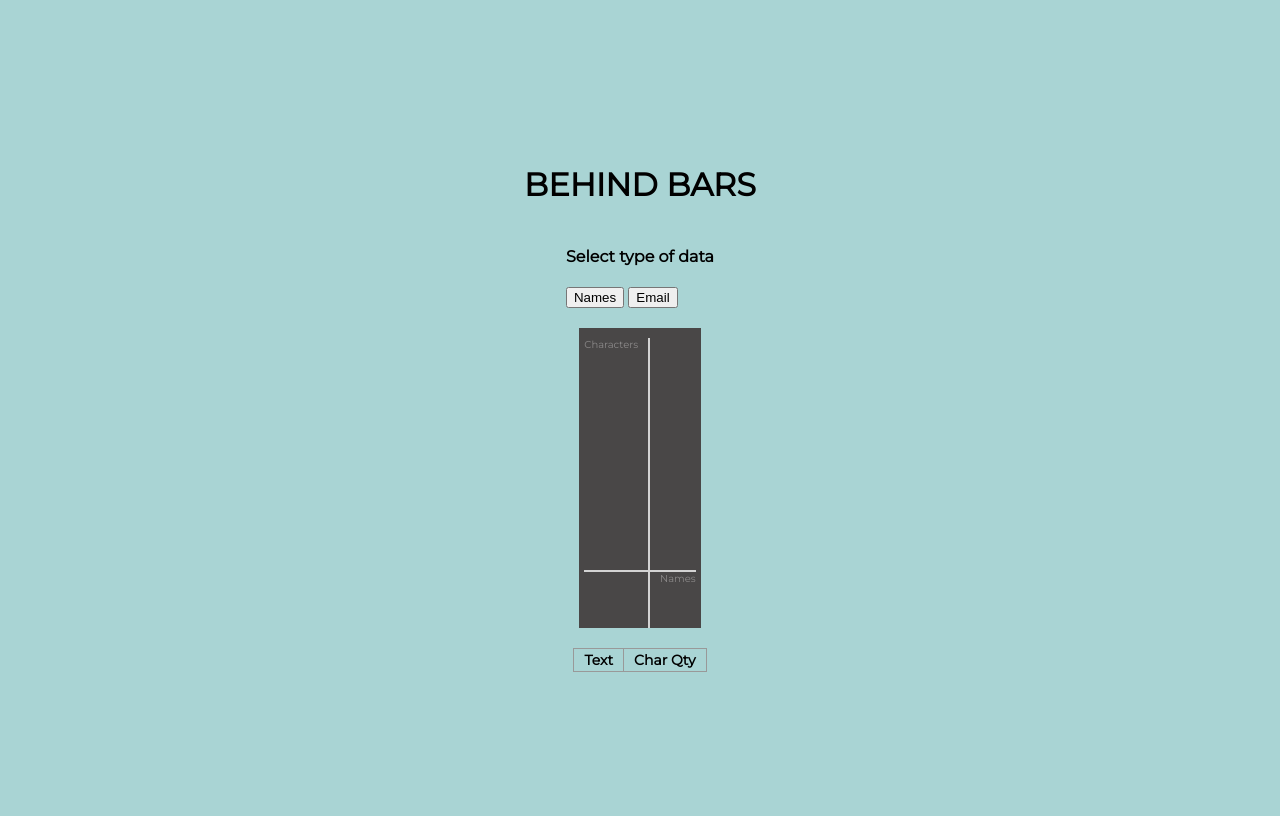
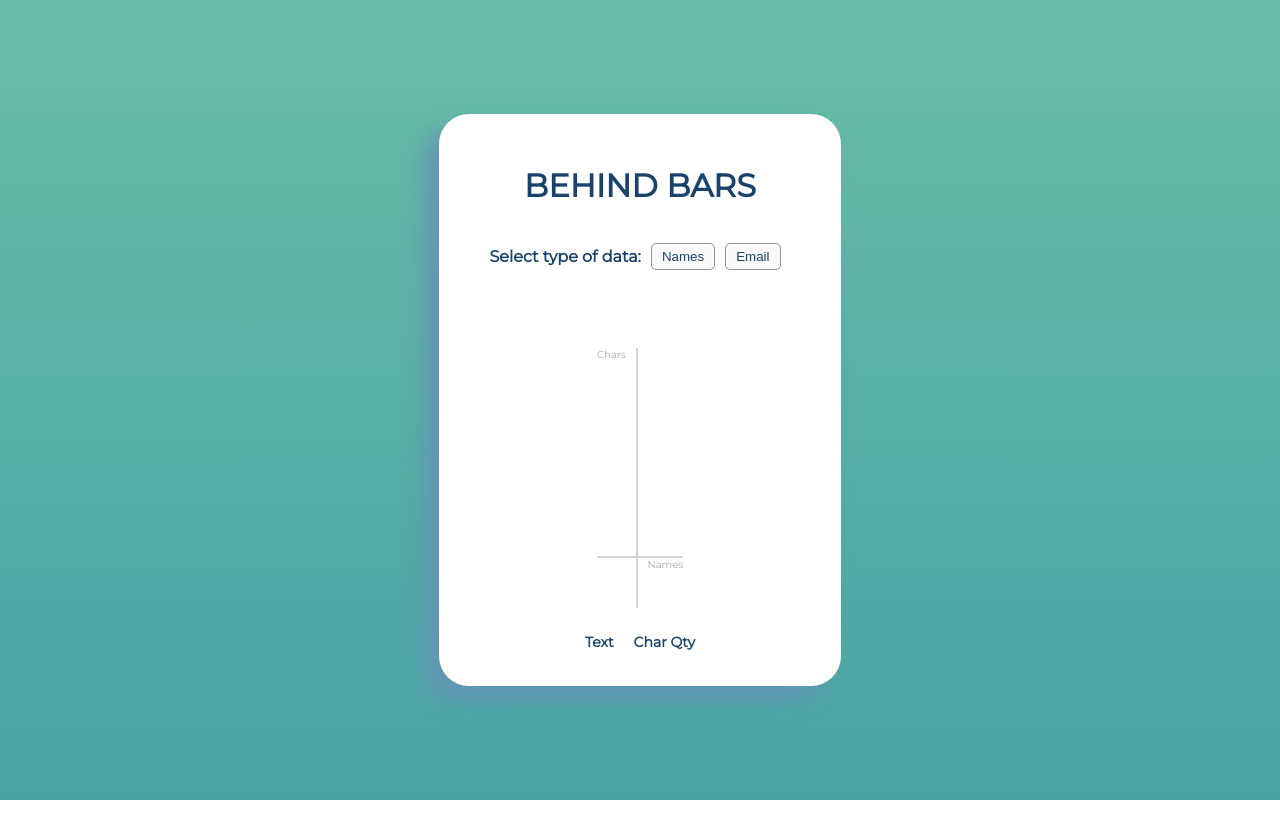
Before and after one commit to mikewitk/behind-bars, a plain HTML site: page index.html in a window 1280 px wide. Both pictures are taken after a click on the button "Names". Drawn offline with Linux system fonts and the light colour scheme; no server answers.

Commit message:
Upgrade CSS

```diff
--- a/index.html
+++ b/index.html
@@ -11,52 +11,17 @@
       <div class="title">
         <h1>BEHIND BARS</h1>
       </div>
-      <div>
-        <h4>Select type of data</h4>
+      <div class="data-select">
+        <h4>Select type of data:</h4>
         <button onclick="printGraphAndTable('names')">Names</button>
         <button onclick="printGraphAndTable('emails')">Email</button>
       </div>
       <div class="graph-container" id="graph-container">
-        <div class="graph-area" id="graph">
-          <!-- <div class="y-axis-area">
-          <div class="y-axis">Char Count</div>
-          <div class="y-text"></div>
-        </div> -->
-
-          <!-- <div class="bar-area">
-            <div class="bar-graph">
-              <div class="bar"></div>
-            </div>
-            <div class="bar-legend">Block legend</div>
-          </div>
-          <div class="bar-area">
-            <div class="bar-graph">
-              <div class="bar"></div>
-            </div>
-            <div class="bar-legend">Block legend</div>
-          </div>
-          <div class="bar-area">
-            <div class="bar-graph">
-              <div class="bar"></div>
-            </div>
-            <div class="bar-legend">Block legend</div>
-          </div> -->
-
-          <!-- <div class="x-axis-area">
-          <div class="x-axis"></div>
-          <div class="x-text">x text</div>
-        </div> -->
-        </div>
+        <div class="graph-area" id="graph"></div>
       </div>
 
       <div class="table-container">
-        <table id="table">
-          <!-- <thead>
-            <th>ID</th>
-            <th>Quantity</th>
-          </thead>
-          <tbody></tbody> -->
-        </table>
+        <table id="table"></table>
       </div>
     </div>
     <script src="./resources/js/utils.js"></script>
--- a/resources/css/index.css
+++ b/resources/css/index.css
@@ -6,38 +6,78 @@
 
 body {
   font-family: "Montserrat", sans-serif;
-  background-color: rgba(0, 128, 128, 0.336);
+  /* background-color: rgb(61, 129, 163); */
+  background: linear-gradient(#69bca6, #48a3a4);
+  display: flex;
+  align-items: center;
+  justify-content: center;
+  height: 100vh;
+  margin: 0;
+  padding: 0;
 }
 
 table {
   border-collapse: collapse;
 }
+/*
+#table {
+  background: linear-gradient(#69bca6, #48a3a4);
+} */
 
 td,
 th {
-  border: 1px solid #999;
-  padding: 2px 10px;
+  padding: 5px 10px;
   text-align: center;
   font-size: 14px;
+  color: rgb(25, 66, 108);
+}
+
+.title {
+  color: rgb(25, 66, 108);
+  text-align: center;
+}
+
+.data-select {
+  display: flex;
+  justify-content: center;
+  align-items: center;
+}
+
+.data-select h4 {
+  color: rgb(25, 66, 108);
+  margin-right: 10px;
+}
+
+.data-select button {
+  padding: 5px 10px;
+  margin-right: 10px;
+  background-color: rgb(250, 250, 250);
+  border: 1px solid rgb(146, 146, 146);
+  border-radius: 5px;
+  cursor: pointer;
+  color: rgb(25, 66, 108);
+}
+
+.data-select button:hover {
+  background-color: rgb(25, 66, 108);
+  color: #fff;
 }
 
 .container {
-  display: flex;
-  flex-direction: column;
-  align-items: center;
-  justify-content: center;
-  height: 100vh;
+  background-color: #fff;
+  border-radius: 30px;
+  padding: 30px 50px;
+  box-shadow: -15px 15px 20px rgb(97, 151, 180);
 }
 
 .graph-container {
-  background-color: #494747;
+  background-color: #fff;
   height: 300px;
   margin: 20px 0;
   padding-top: 10px;
 }
 
 .graph-area {
-  padding: 0 5px;
   height: 100%;
   margin: auto;
   display: flex;
@@ -48,8 +88,8 @@ th {
 .bar-area .tooltiptext {
   visibility: hidden;
   width: 120px;
-  background-color: #0000002a;
-  color: #ffffff;
+  background-color: rgb(105, 185, 167);
+  color: #fff;
   text-align: center;
   padding: 5px 0;
   border-radius: 6px;
@@ -65,11 +105,12 @@ th {
   display: grid;
   grid-template-rows: 80% 20%;
   height: 100%;
+  padding-top: 30px;
 }
 
 .y-axis {
   border-right: 2px solid lightgray;
-  color: #eceaea69;
+  color: rgb(163, 167, 173);
   font-size: 10px;
   padding-right: 10px;
 }
@@ -80,10 +121,11 @@ th {
 }
 
 .bar-area {
+  padding-top: 30px;
   display: grid;
   grid-template-rows: 80% 20%;
   height: 100%;
-  border-right: 2px dashed rgba(231, 228, 228, 0.123);
+  border-right: 2px dashed rgba(58, 57, 57, 0.123);
   width: 50px;
   position: relative;
 }
@@ -97,16 +139,20 @@ th {
 .bar {
   display: flex;
   height: 60%;
-  background-color: blue;
-  width: 80%;
+  background-color: rgb(102, 180, 167);
+  border-top-left-radius: 10px;
+  border-top-right-radius: 10px;
+  width: 30%;
+  box-shadow: -12px 1px 10px rgba(102, 180, 167, 0.5);
 }
 
 .bar-legend {
   display: flex;
   align-items: center;
   border-top: 2px solid lightgray;
-  color: white;
+  color: rgb(25, 66, 108);
   font-size: 8px;
+  font-weight: bold;
   text-align: center;
   word-break: break-word;
 }
@@ -115,12 +161,19 @@ th {
   display: grid;
   grid-template-rows: 80% 20%;
   height: 100%;
+  padding-top: 30px;
 }
 
 .x-text {
-  color: #eceaea69;
+  color: rgb(163, 167, 173);
   font-size: 10px;
   border-top: 2px solid lightgray;
   text-align: end;
   padding-left: 10px;
 }
+
+.table-container {
+  display: flex;
+  justify-content: center;
+  align-items: center;
+}
--- a/resources/js/main.js
+++ b/resources/js/main.js
@@ -33,7 +33,7 @@ const printGraphAndTable = (info) => {
 
   if (info === "names") {
     fullTable = insertTableBody(analyzedNames);
-    graph = BarGraph("Characters", "Names", analyzedNames);
+    graph = BarGraph("Chars", "Names", analyzedNames);
   } else if (info === "emails") {
     fullTable = insertTableBody(analyzedEmails);
     graph = BarGraph("Chars", "Emails", analyzedEmails);
--- a/resources/js/utils.js
+++ b/resources/js/utils.js
@@ -1,13 +1,13 @@
 // Count number of characters
-const countCharacters = namesArr => {
+const countCharacters = (namesArr) => {
   const namesAnalysis = [];
-  namesArr.forEach(element => {
+  namesArr.forEach((element) => {
     const splitName = element.split(" ");
     const groupName = splitName.join("");
     let count = groupName.length;
     namesAnalysis.push({
       name: element,
-      charCount: count
+      charCount: count,
     });
   });
 
@@ -15,14 +15,6 @@ const countCharacters = namesArr => {
 };
 
 // Find highest value in a set of number
-const highestValue = values => {
-  let highestValue = 0;
-
-  values.forEach(value => {
-    if (value > highestValue) {
-      highestValue = value;
-    }
-  });
-
-  return highestValue;
+const highestValue = (values) => {
+  return Math.max(...values);
 };
```
Also changed, not shown: resources/js/barGraph.js (+0 -9 lines).
